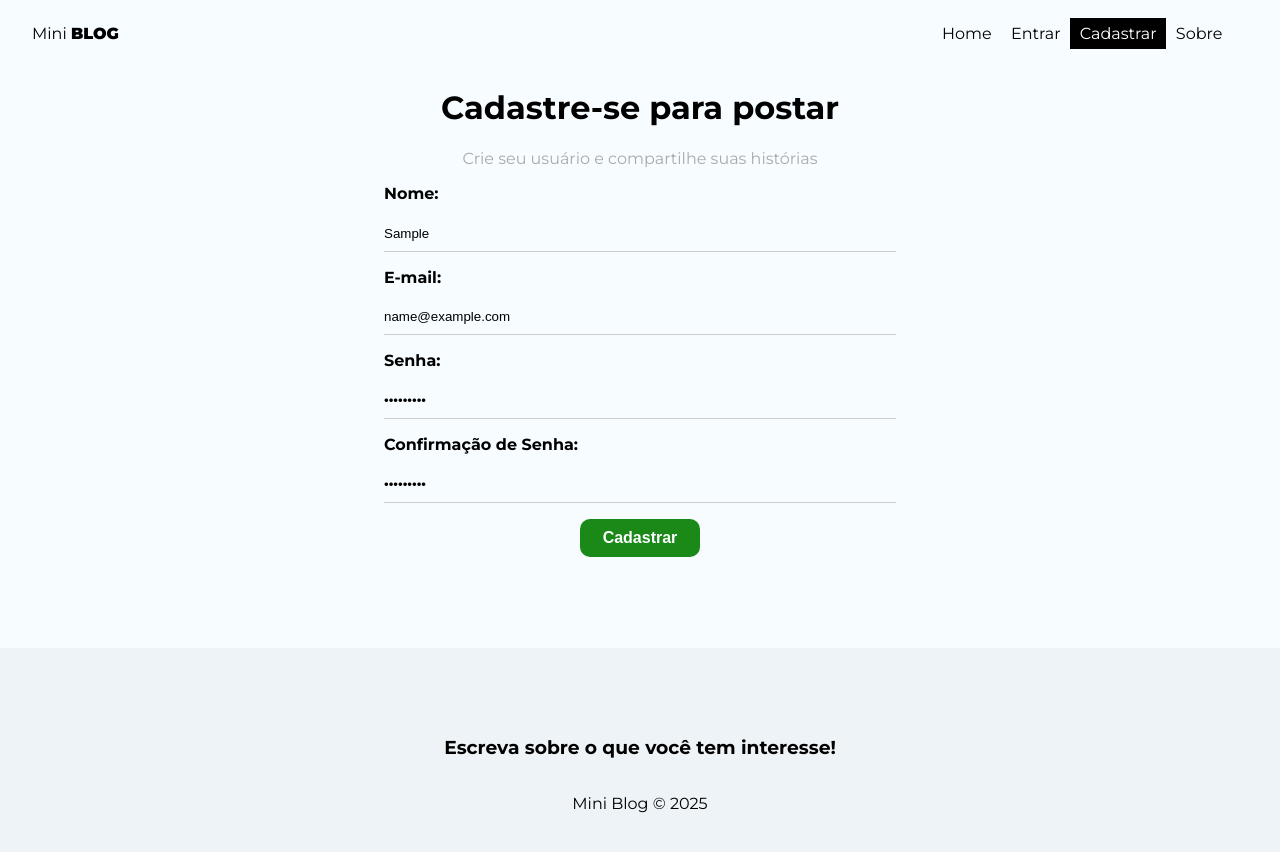
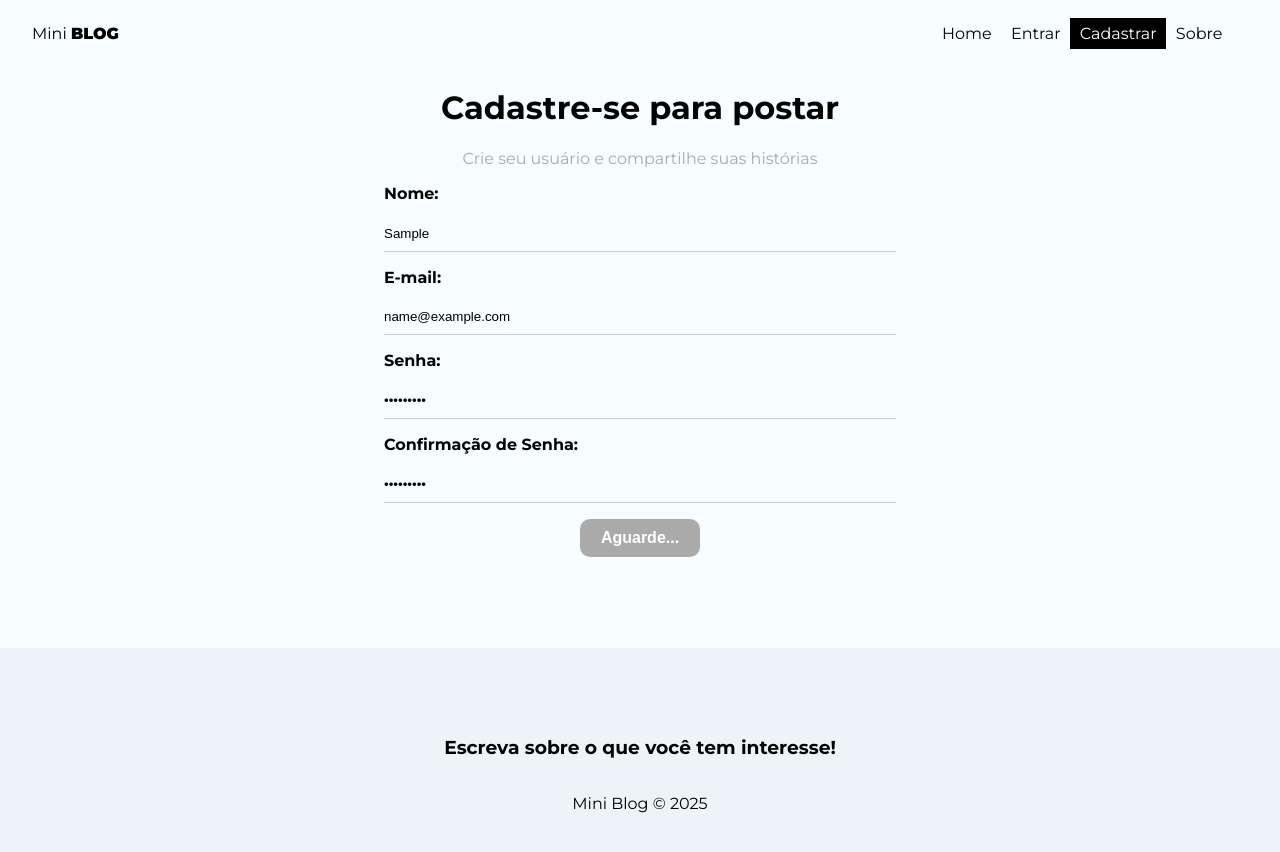
Before and after one commit to EduardoAlmeida10/react-do-zero-a-maestria, a React (Vite) app in the folder 10_MINIBLOG/miniblog/: page /register in a window 1280 px wide. Both pictures are taken after typing "Sample", "name@example.com", "Sample123", "Sample123" into the empty fields and a click on the button "Cadastrar". Shown: the top 852 px of the page. Built offline with nearby package versions, Linux system fonts and the light colour scheme; no server answers.

Commit message:
feat: create user

```diff
--- a/10_MINIBLOG/miniblog/src/firebase/config.js
+++ b/10_MINIBLOG/miniblog/src/firebase/config.js
@@ -1,6 +1,6 @@
 // Import the functions you need from the SDKs you need
 import { initializeApp } from "firebase/app";
-import { getFireStore } from "firebase/firestore"
+import { getFirestore } from "firebase/firestore"
 
 const firebaseConfig = {
   apiKey: "AIzaSyDOL5_rQcAz032lgRYMt720WB1Fxh0tSAE",
@@ -14,6 +14,6 @@
 
 // Initialize Firebase
 const app = initializeApp(firebaseConfig);
-const db = getFireStore(app)
+const db = getFirestore(app)
 
 export { db };
--- /dev/null
+++ b/10_MINIBLOG/miniblog/src/hooks/useAuthentication.js
@@ -0,0 +1,79 @@
+import {
+    getAuth,
+    createUserWithEmailAndPassword,
+    signInWithEmailAndPassword,
+    updateProfile,
+    signOut
+} from "firebase/auth"
+
+import { useState, useEffect } from "react"
+
+import { db } from "../firebase/config"
+
+export const useAuthentication = () => {
+    const [error, setError] = useState(null)
+    const [loading, setLoading] = useState(null)
+
+    const [cancelled, setCancelled] = useState(false)
+
+    const auth = getAuth()
+
+    function checkIsCancelled() {
+        if (cancelled) {
+            return
+        }
+    }
+
+    const createUser = async (data) => {
+        checkIsCancelled()
+
+        setLoading(true)
+        setError(null)
+
+        try {
+            const { user } = await createUserWithEmailAndPassword(
+                auth,
+                data.email,
+                data.password
+            )
+
+            await updateProfile(user, {
+                displayName: data.displayName
+            })
+
+            setLoading(false)
+
+            return user
+        } catch (error) {
+
+            console.log(error.message)
+            console.log(typeof error.message)
+
+            let systemErrorMessage
+
+            if (error.message.includes("Password")){
+                systemErrorMessage = "A senha precisa ter pelo menos 6 caracteres"
+            }else if(error.message.includes("email-already")){
+                systemErrorMessage = "E-mail já cadastrado"
+            }else{
+                systemErrorMessage = "Ocorreu um erro, por favor tente mais tarde"
+            }
+
+            setError(systemErrorMessage)
+            setLoading(false)
+
+        }
+    }
+
+    useEffect(() => {
+        return () => setCancelled(true)
+    }, [])
+
+    return {
+        auth,
+        createUser,
+        error,
+        loading
+    }
+
+}
--- a/10_MINIBLOG/miniblog/src/pages/Register/Register.jsx
+++ b/10_MINIBLOG/miniblog/src/pages/Register/Register.jsx
@@ -1,16 +1,19 @@
+import { useAuthentication } from "../../hooks/useAuthentication"
 import styles from "./Register.module.css"
 
-import { useState} from "react"
+import { useEffect, useState } from "react"
 
 function Register() {
 
     const [displayName, setDisplayName] = useState("")
     const [email, setEmail] = useState("")
-    const [passaword, setPassword] = useState("")
+    const [password, setPassword] = useState("")
     const [confirmPassword, setConfirmPassword] = useState("")
     const [error, setError] = useState("")
 
-    const handleSubmit = (e) => {
+    const { createUser, error: AuthError, loading } = useAuthentication()
+
+    const handleSubmit = async (e) => {
         e.preventDefault()
 
         setError("")
@@ -18,16 +21,24 @@
         const user = {
             displayName,
             email,
-            passaword
+            password
         }
 
-        if (passaword !== confirmPassword) {
+        if (password !== confirmPassword) {
             setError("As senhas precisam ser iguais!")
             return
         }
 
-        console.log(user);
+        const res = await createUser(user)
+
+        console.log(res);
     }
+
+    useEffect(() => {
+        if (AuthError) {
+            setError(AuthError)
+        }
+    }, [AuthError])
 
     return (
         <div className={styles.register}>
@@ -63,7 +74,7 @@
                         name="password"
                         required
                         placeholder="Insira sua senha"
-                        value={passaword}
+                        value={password}
                         onChange={(e) => setPassword(e.target.value)}
                     />
                 </label>
@@ -79,7 +90,8 @@
                     />
                 </label>
                 {error && <p className="error">{error}</p>}
-                <button className="btn">Cadastrar</button>
+                {!loading && <button className="btn">Cadastrar</button>}
+                {loading && <button className="btn" disabled>Aguarde...</button>}
             </form>
         </div>
     )
```
